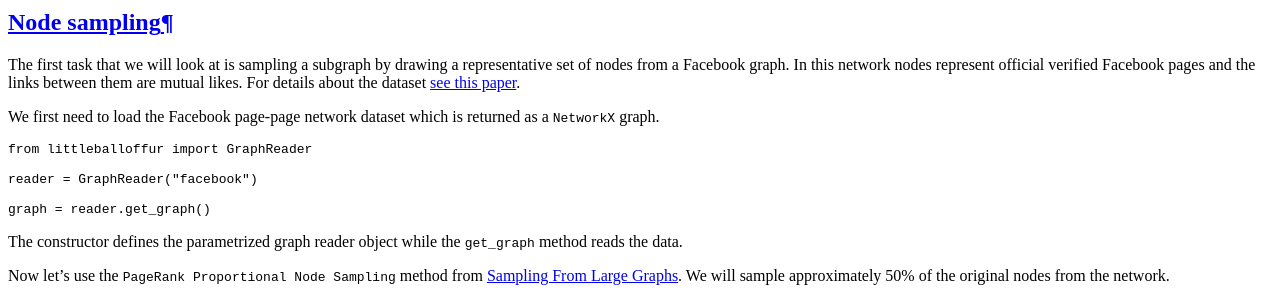
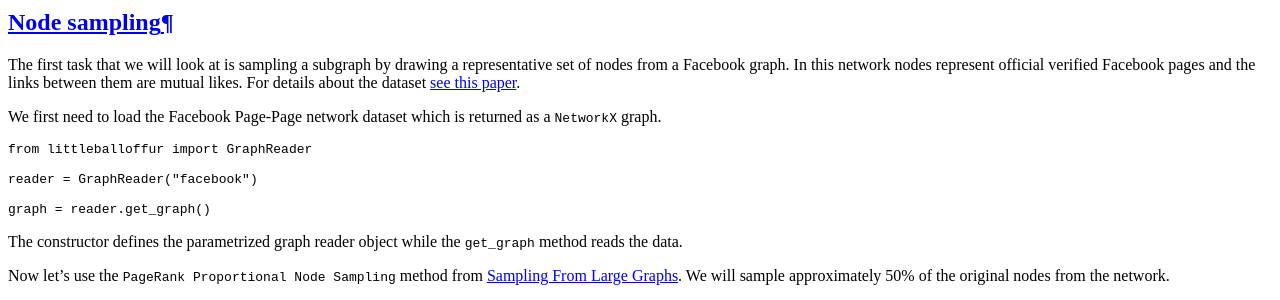
Before and after one commit to benedekrozemberczki/littleballoffur, a Sphinx documentation site: the page built from docs/source/notes/introduction.rst, in a window 1280 px wide and 900 px high, scrolled down 2175 px. Shown: the part 152-452 px from the top of the window. Built offline with Sphinx 7.4.7 and the Read the Docs theme 2.0.0, drawn with Linux system fonts in a browser that asks for light colours; pages that are not in the unit, such as notebooks, are missing from menus.

Commit message:
[DOC UPDATE] Fix inconsistency.

```diff
--- a/docs/source/notes/introduction.rst
+++ b/docs/source/notes/introduction.rst
@@ -82,7 +82,7 @@ The first task that we will look at is sampling a subgraph by drawing a represen
 nodes represent official verified Facebook pages and the links between them are mutual likes. For details
 about the dataset `see this paper <https://arxiv.org/abs/1909.13021>`_.
 
-We first need to load the Facebook page-page network dataset which is returned as a ``NetworkX`` graph.
+We first need to load the Facebook Page-Page network dataset which is returned as a ``NetworkX`` graph.
 
 .. code-block:: python
 
```
